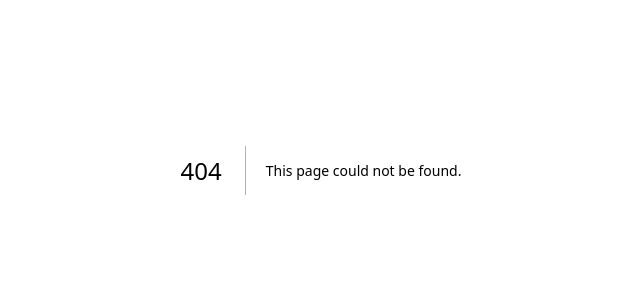
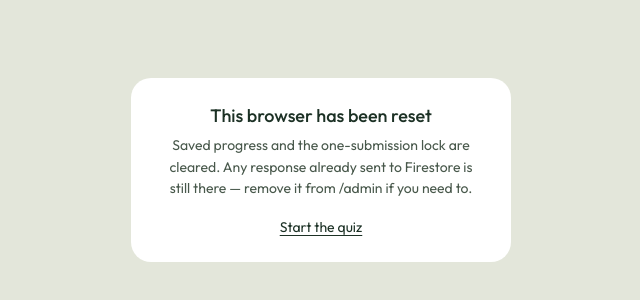
Before and after one commit to lxuuryy/reearch-mdmedia, a Next.js app: page /reset in a window 1280 px wide. Before the commit this address had no page. Shown: the part 230-530 px from the top of the page, without its empty margins (319-959 px from the left). Built offline with nearby package versions, Linux system fonts and the light colour scheme.

Commit message:
added form

```diff
--- /dev/null
+++ b/app/reset/page.tsx
@@ -0,0 +1,47 @@
+"use client";
+
+import { useEffect, useState } from "react";
+
+/**
+ * Clears this browser's saved progress and its "already submitted" lock.
+ * Only touches localStorage — submitted responses in Firestore are untouched
+ * (delete those from /admin).
+ */
+export default function ResetPage() {
+  const [done, setDone] = useState(false);
+
+  useEffect(() => {
+    try {
+      localStorage.removeItem("mdm-drives-quiz");
+      localStorage.removeItem("mdm-drives-quiz-submitted");
+    } catch {
+      /* ignore */
+    }
+    setDone(true);
+  }, []);
+
+  return (
+    <div
+      style={{
+        minHeight: "100vh",
+        display: "flex",
+        alignItems: "center",
+        justifyContent: "center",
+        background: "#E3E6DA",
+        color: "#1C3125",
+        fontFamily: "var(--font-outfit), sans-serif",
+        padding: 20,
+      }}
+    >
+      <div style={{ background: "#fff", borderRadius: 20, padding: "26px 30px", maxWidth: 380, textAlign: "center" }}>
+        <div style={{ fontSize: 18, fontWeight: 500, marginBottom: 8 }}>{done ? "This browser has been reset" : "Resetting…"}</div>
+        <p style={{ fontSize: 14, lineHeight: 1.55, color: "#48584B", margin: "0 0 16px" }}>
+          Saved progress and the one-submission lock are cleared. Any response already sent to Firestore is still there — remove it from /admin if you need to.
+        </p>
+        <a href="/" style={{ fontSize: 14 }}>
+          Start the quiz
+        </a>
+      </div>
+    </div>
+  );
+}
```
Also changed, not shown: app/Quiz.tsx (+12 -21 lines).
